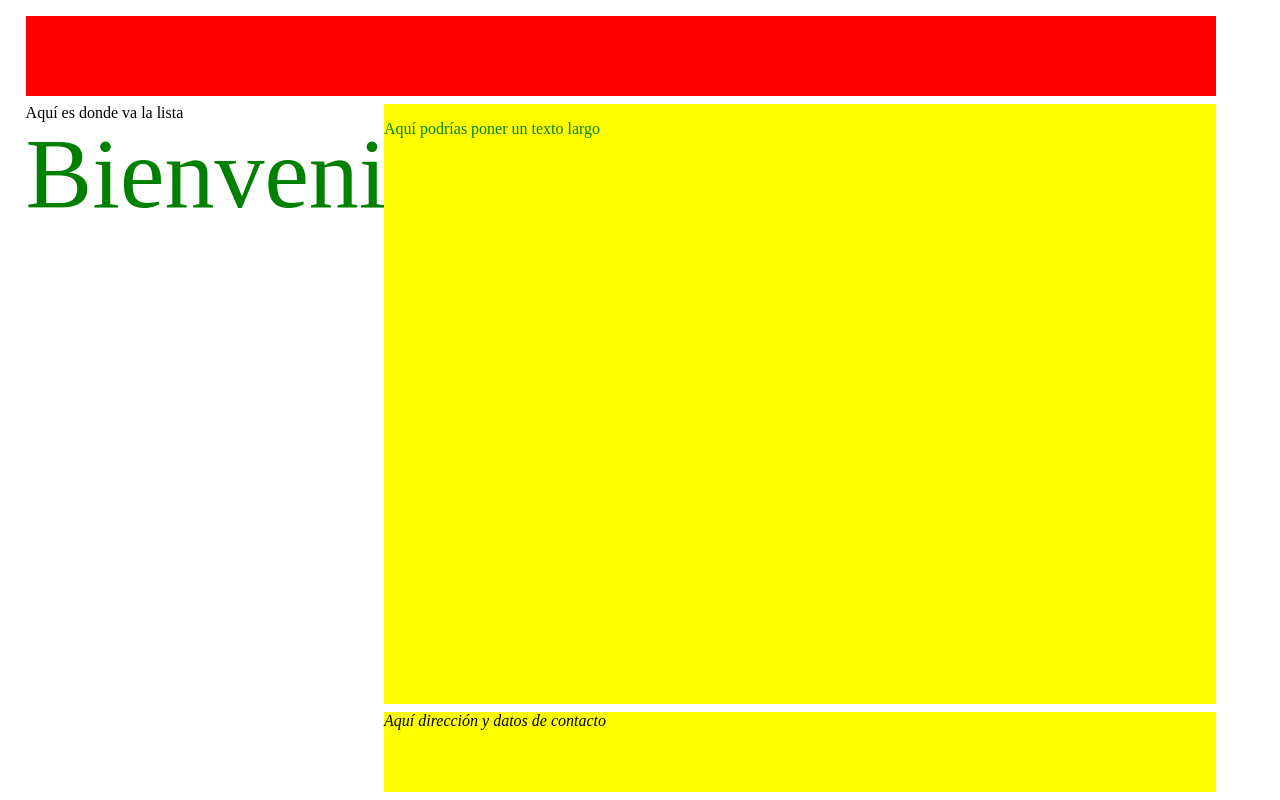
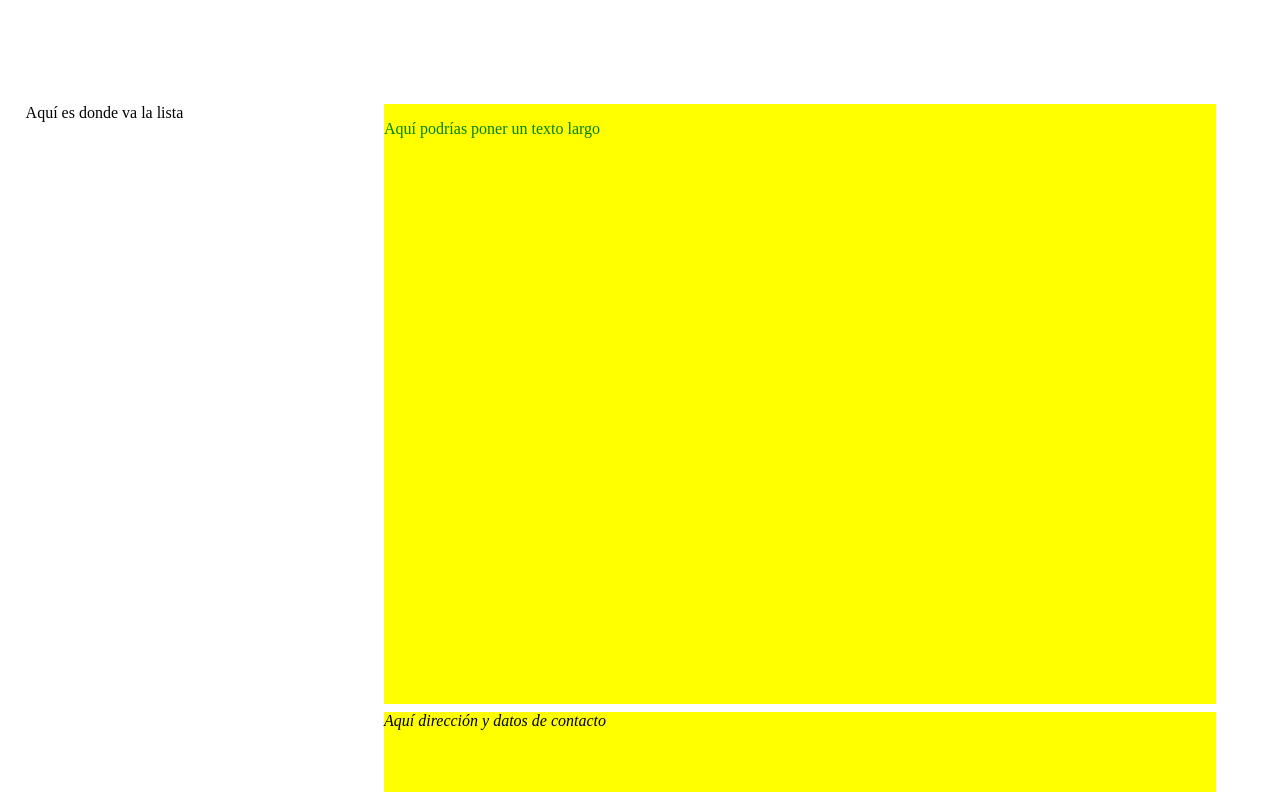
Before and after one commit to Alejandraspp/Proyecto, a plain HTML site: page index.html in a window 1280 px wide. Drawn offline with Linux system fonts and the light colour scheme; files that its build step writes are made by us from their sources.

Commit message:
Add files via upload

```diff
--- a/index.html
+++ b/index.html
@@ -3,8 +3,6 @@
         <link rel="stylesheet" type="text/css" href="css/posicion.css">
     </head>
     <body>
-        <div id="cabecera" class="a">
-            <p>Bienvenido a la página Web</p>
         </div>
         <div id="indice" class="a">
             Aquí es donde va la lista
```
